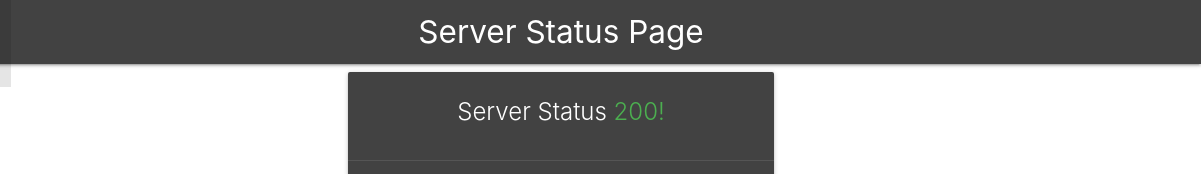
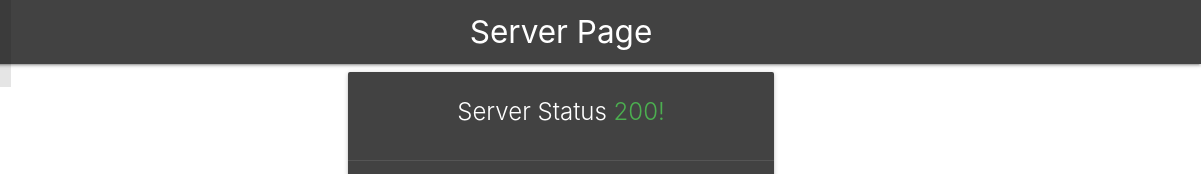
Before and after one commit to ArabianCoconut/Moneycontrol_api, a plain HTML site: page src/templates/index.html in a window 1280 px wide. Shown: the top 174 px of the page, 79-1280 px from the left. Drawn offline with nearby package versions, Linux system fonts and the light colour scheme.

Commit message:
Edited page title

```diff
--- a/src/templates/index.html
+++ b/src/templates/index.html
@@ -14,7 +14,7 @@
     <!-- Navbar -->
   <nav>
     <div class="nav-wrapper grey darken-3">
-      <a href="*" class="brand-logo center">Server Status Page</a>
+      <a href="*" class="brand-logo center">Server Page</a>
       <ul id="nav-mobile" class="left-align hide-on-med-and-down">
         <li>
           <a>
```
